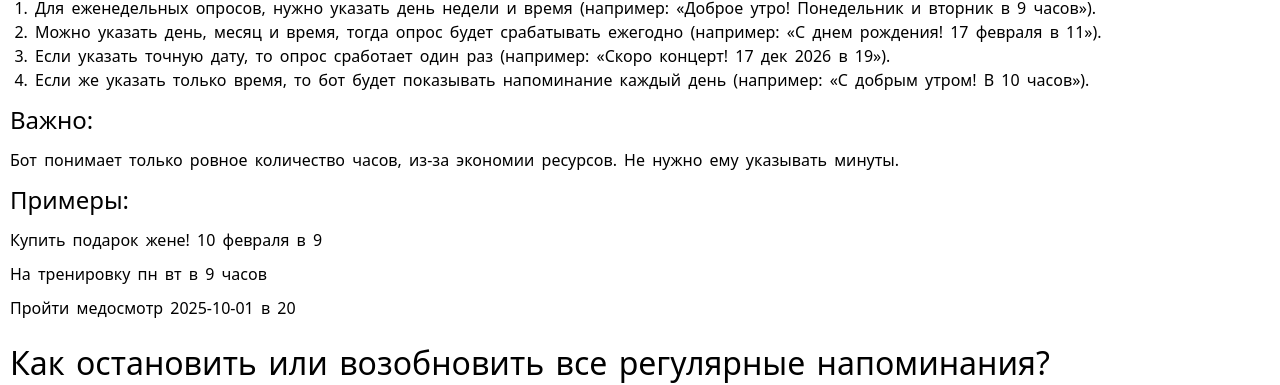
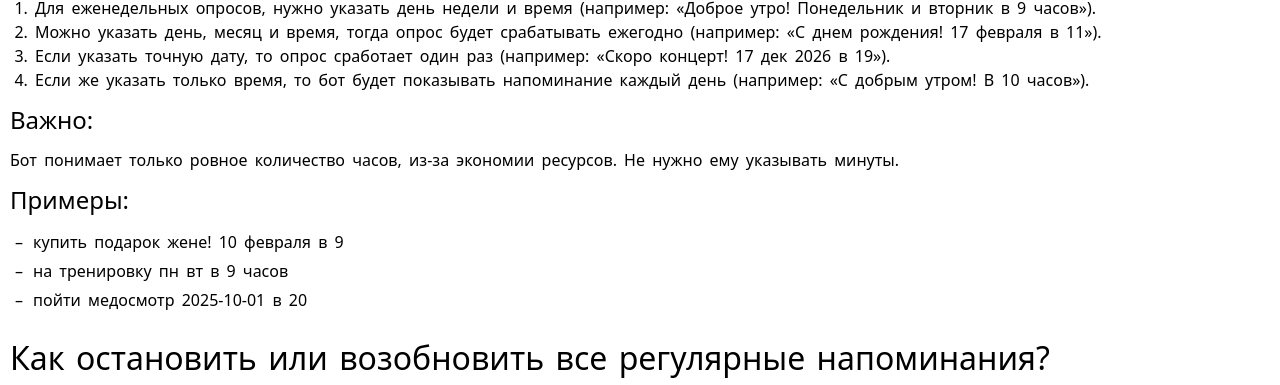
Before and after one commit to yugle7/memo-trigger, a plain HTML site: page index.html in a window 1280 px wide. Shown: the part 436-821 px from the top of the page. Drawn offline with Linux system fonts and the light colour scheme.

Commit message:
examples

```diff
--- a/index.html
+++ b/index.html
@@ -70,6 +70,7 @@
         ul li::before {
             content: "–";
             padding-right: 10px;
+            line-height: 1.8;
         }
 
         p {
@@ -143,9 +144,11 @@
     </p>
 
     <h2>Примеры:</h2>
-    <p>Купить подарок жене! 10 февраля в 9</p>
-    <p>На тренировку пн вт в 9 часов</p>
-    <p>Пройти медосмотр 2025-10-01 в 20</p>
+    <ul>
+        <li>купить подарок жене! 10 февраля в 9</li>
+        <li>на тренировку пн вт в 9 часов</li>
+        <li>пойти медосмотр 2025-10-01 в 20</li>
+    </ul>
 
     <h1>Как остановить или возобновить все регулярные напоминания?</h1>
     <p>Напишите команду: «останови», «возобнови» или «удали».</p>
```
